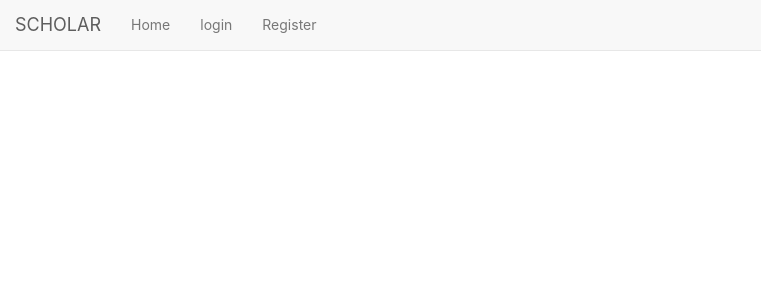
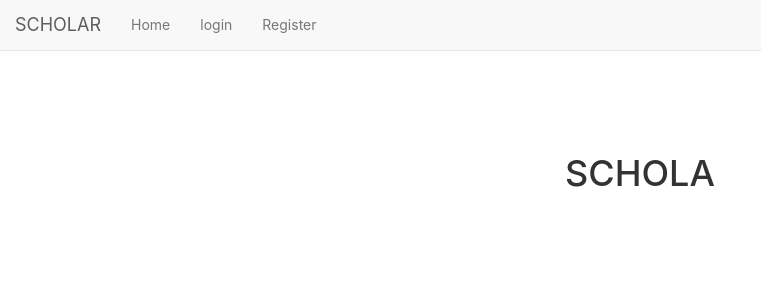
Before and after one commit to Moverr/ScholarCockpit, a React (Create React App) app in the folder cockpit/: page / in a window 1280 px wide. Shown: the top 300 px of the page, without its empty margins (0-761 px from the left). Built offline with nearby package versions, Linux system fonts and the light colour scheme.

Commit message:
:Debugging :

```diff
--- a/cockpit/src/components/Router.jsx
+++ b/cockpit/src/components/Router.jsx
@@ -10,10 +10,9 @@ class Router extends Component {
         return (
             <div>
                 <Switch>
-                 {/* <Redirect from="/home" to="/login"/> */}
-                <Route path="/home" component={Home} />
-                <Route path="/login" component={Login} />
-
+                    <Route path="/home" component={Home} />
+                    <Route path="/" component={Home} />
+                    <Route path="/login" component={Login} />
                  </Switch>
 
 
```
